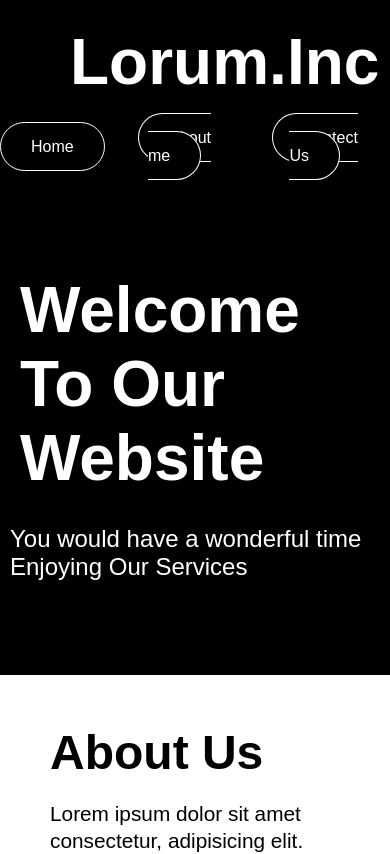
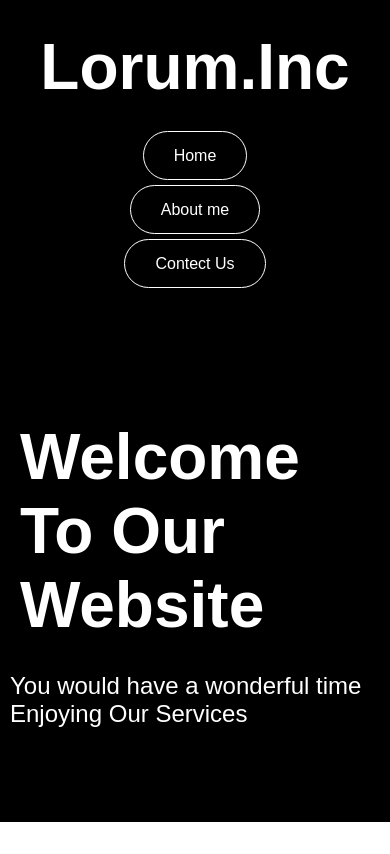
Before and after one commit to muhammadumair11/practice-project, a plain HTML site: page index.html in a window 390 px wide. Shown: the top 854 px of the page. Drawn offline with Linux system fonts and the light colour scheme.

Commit message:
first-commit

```diff
--- a/style.css
+++ b/style.css
@@ -199,6 +199,7 @@ footer:hover {
     display: block;
   }
   .main-heading {
+    padding: 30px 0;
     width: 100%;
     text-align: center;
     padding-bottom: 20px;
@@ -224,3 +225,20 @@ footer:hover {
     margin: 20px auto 50px;
   }
 }
+
+@media screen and (max-width: 420px) {
+    header {
+      height: auto;
+    }
+    .navbar {
+      padding-bottom: 30px;
+      display: flex;
+      flex-direction: column;
+    }
+    .navbar .nav-item {
+      margin: 13px 0;
+    }
+    .main-container {
+      width: 95%;
+    };
+}
```
